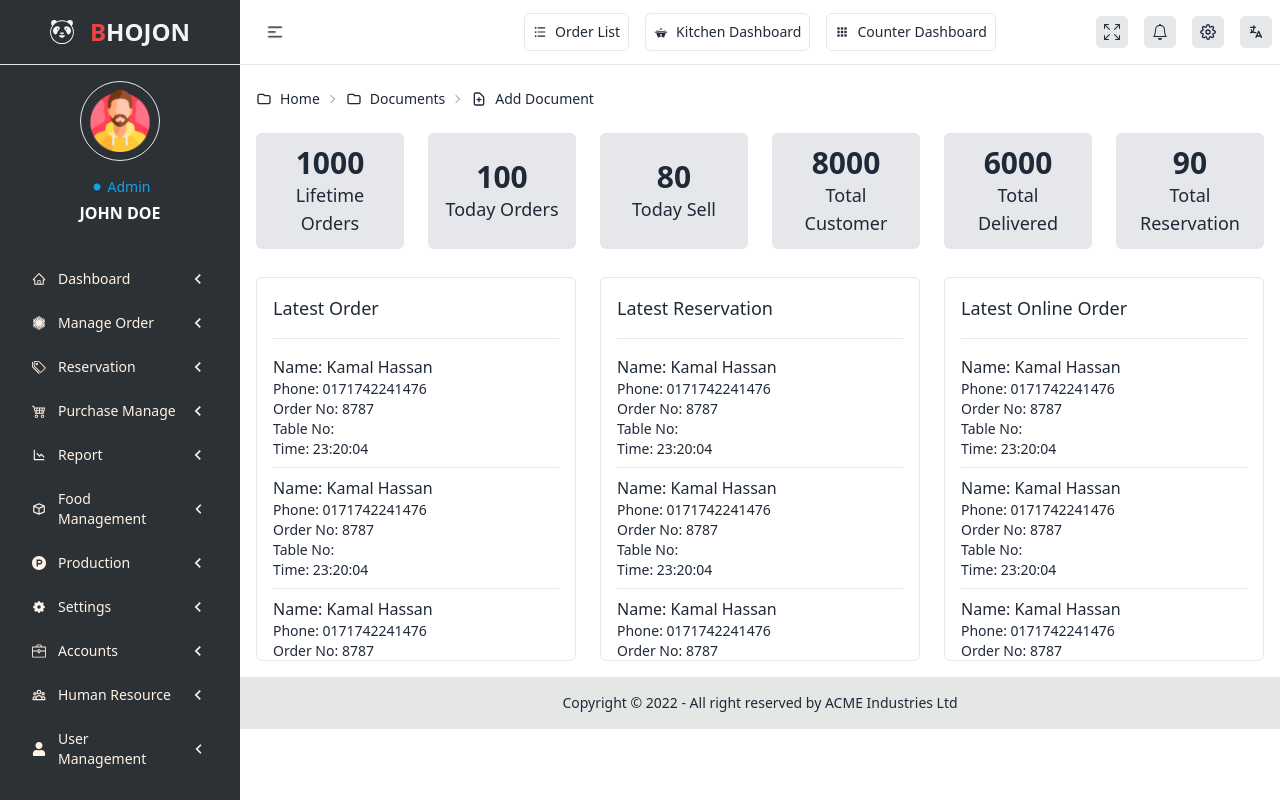
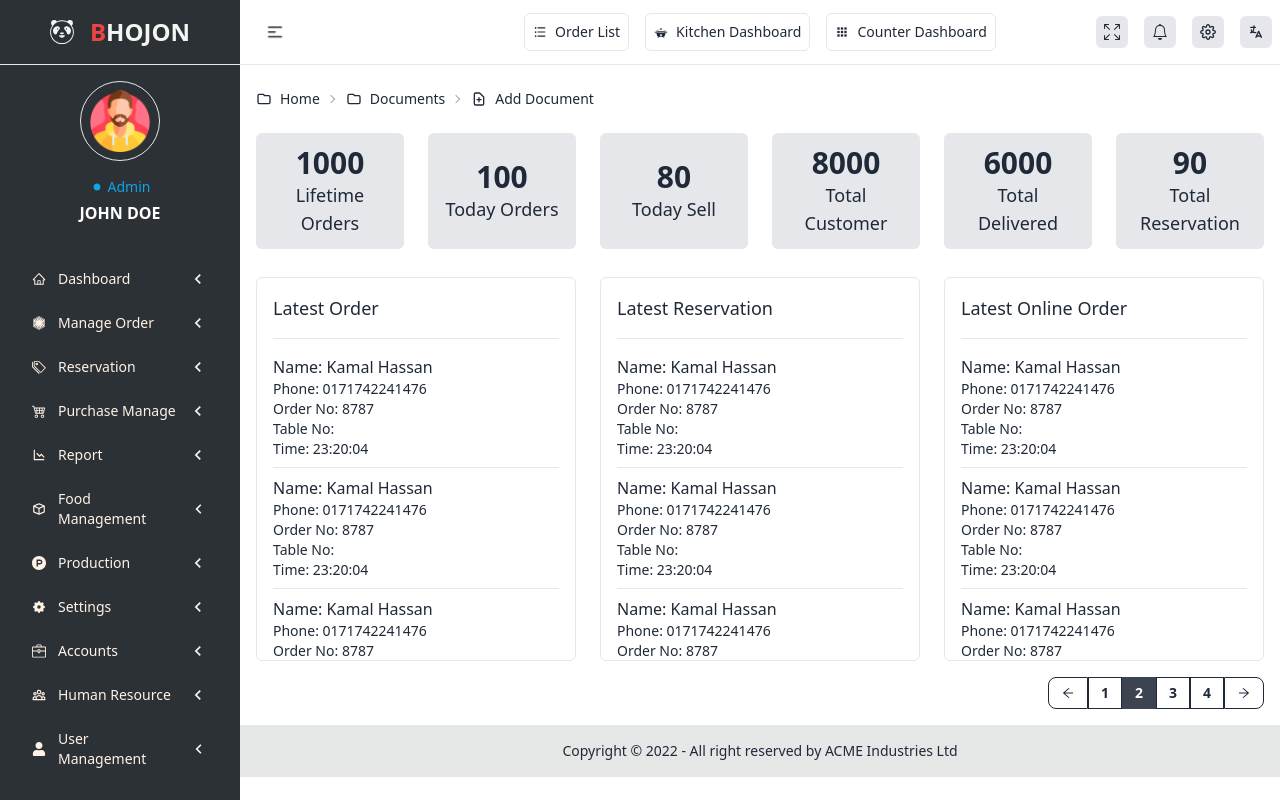
Before and after one commit to nDevers/Bhojon, a React (Create React App) app: page /dashboard in a window 1280 px wide. Built offline with nearby package versions, Linux system fonts and the light colour scheme.

Commit message:
pagination components #14

```diff
--- /dev/null
+++ b/src/components/Pagination.js
@@ -0,0 +1,19 @@
+import React from 'react';
+import { AiOutlineHome, AiOutlineArrowLeft, AiOutlineArrowRight } from 'react-icons/ai';
+
+const Pagination = () => {
+    return (
+        <div className='flex items-center justify-end'>
+            <div className="btn-group mt-4">
+                <button className="btn btn-outline btn-sm"><AiOutlineArrowLeft /></button>
+                <button className="btn btn-outline btn-sm">1</button>
+                <button className="btn btn-sm btn-gray-200">2</button>
+                <button className="btn btn-outline btn-sm">3</button>
+                <button className="btn btn-outline btn-sm">4</button>
+                <button className="btn btn-outline btn-sm"><AiOutlineArrowRight /></button>
+            </div>
+        </div>
+    );
+};
+
+export default Pagination;
--- a/src/pages/dashboard/dashboard.js
+++ b/src/pages/dashboard/dashboard.js
@@ -14,6 +14,7 @@ import { SiProducthunt, SiFoodpanda } from 'react-icons/si';
 import { SlBriefcase } from 'react-icons/sl';
 import { TbLanguage } from 'react-icons/tb';
 import DefaultUserImage from '../../assets/images/defaultUser.png';
+import Pagination from '../../components/Pagination';
 
 const Dashboard = () => {
     const sideMenus = [
@@ -133,7 +134,7 @@ const Dashboard = () => {
         <div data-theme="light">
             <div className="drawer drawer-mobile">
                 <input id="sidebar" type="checkbox" className="drawer-toggle" />
-                <div className="drawer-content flex flex-col scroll-smooth scrollbar-thin scrollbar-thumb-gray-400 overflow-x-auto">
+                <div className="drawer-content flex flex-col">
                     <navbar className="navbar sticky top-0 z-50 bg-base-100 border-b">
                         {/* navbar left */}
                         <div className="navbar-start">
@@ -246,7 +247,8 @@ const Dashboard = () => {
                         </div>
                     </navbar>
 
-                    <main className="m-4">
+                    <main className="scroll-smooth scrollbar-thin scrollbar-thumb-gray-400 overflow-x-auto">
+                        <div className='m-4'>
                             <div className="text-sm breadcrumbs mb-4">
                                 <ul>
                                     <li>
@@ -305,6 +307,9 @@ const Dashboard = () => {
                             </div>
 
                             <Outlet />
+
+                            <Pagination />
+                        </div>
                     </main>
 
                     <footer className="footer footer-center p-4 bg-base-300 text-base-content">
```
Lines whose indentation alone changed are shown as unchanged.
